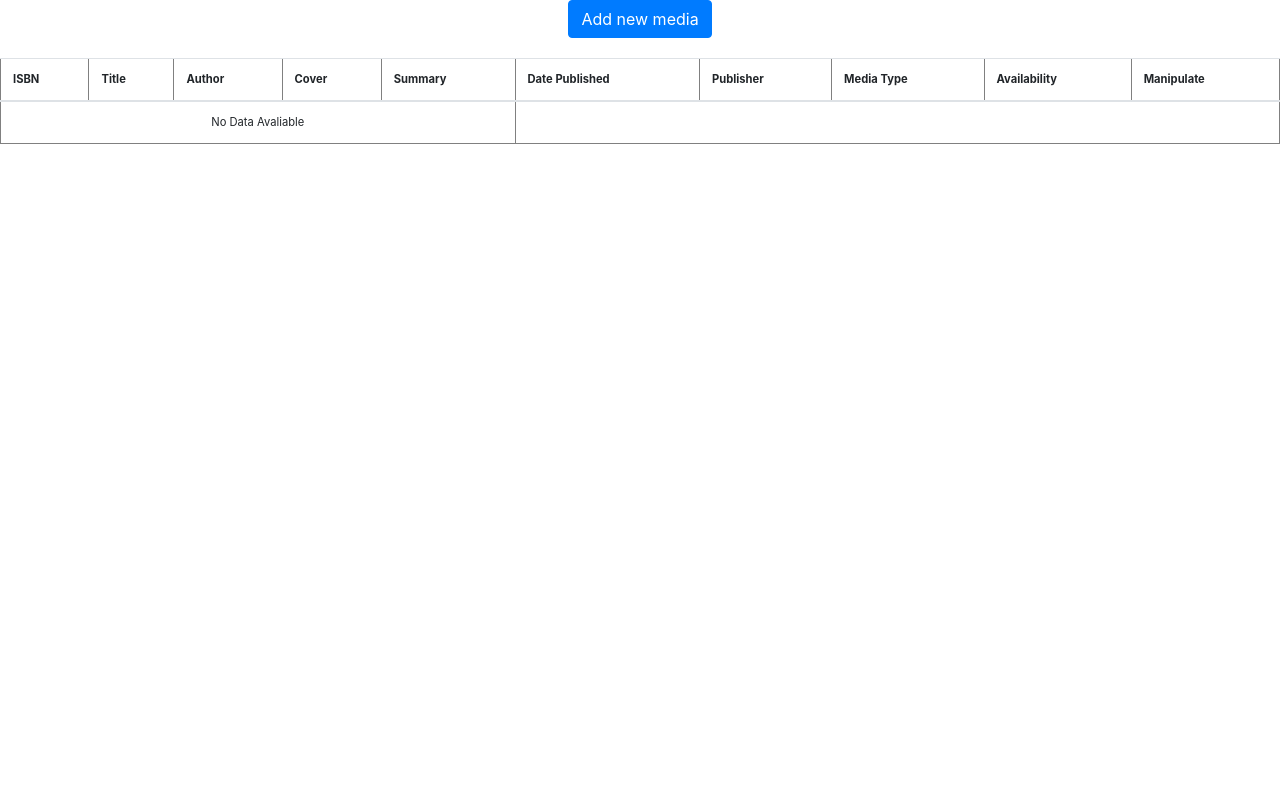
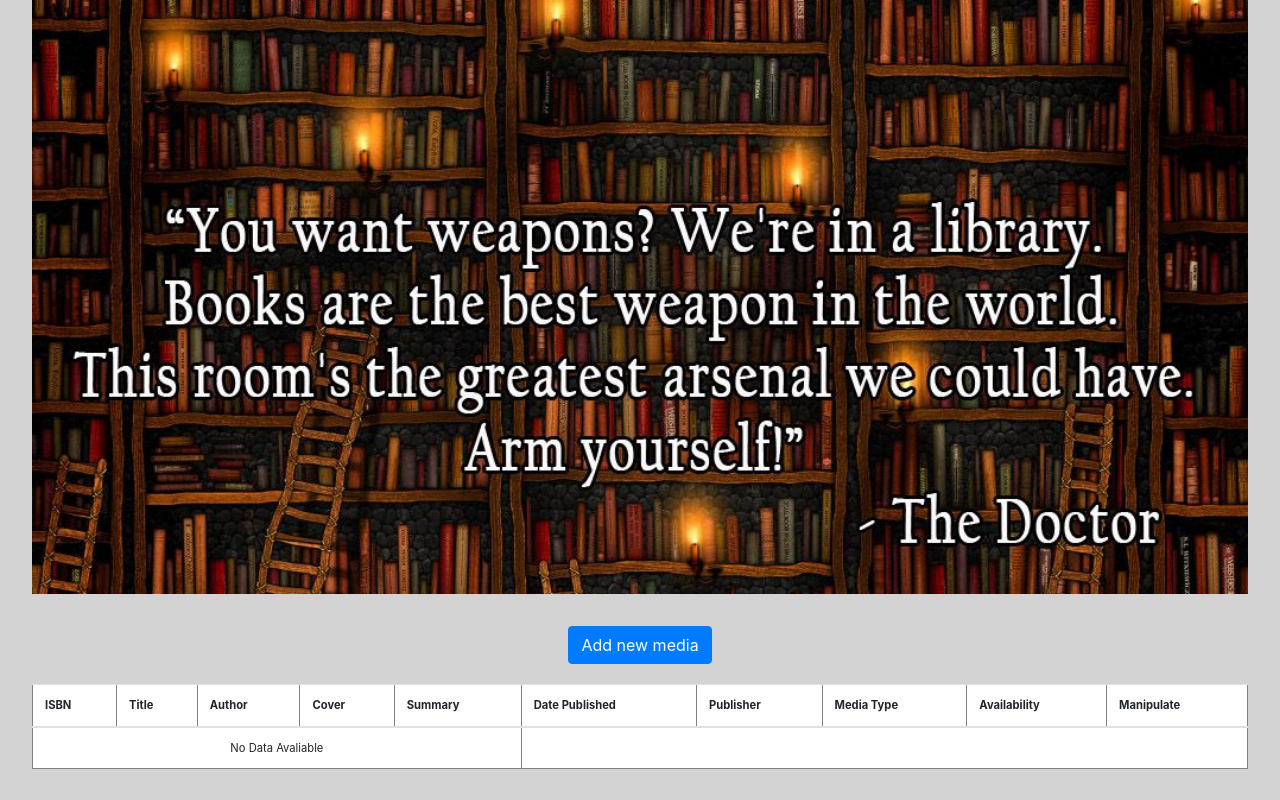
Before and after one commit to aliravn/CF-CR11-Valeria, a PHP site: page / in a window 1280 px wide. Run offline with PHP 8.4, Linux system fonts and the light colour scheme; data that the repository does not hold is empty.

Commit message:
add image tot he header of landing page

```diff
--- a/css/style.css
+++ b/css/style.css
@@ -1,5 +1,7 @@
 body {
 	margin: 0 auto;
+	width: 95%;
+	background-color: lightgrey;
 }
 
 .page-wrapper {
@@ -12,6 +14,7 @@ table {
 	width: 100%;
 	margin-top: 20px;
 	font-size: 0.7rem; /* can be changed, font-color not possible to change */
+	background-color: white;
 }
 
 .img-size {
@@ -89,3 +92,12 @@ table {
 .delete-page-button-container {
 	margin-top: 2rem;
 }
+
+header {
+	width: 100%;
+	margin-bottom: 2rem;
+}
+header > img {
+	width: 100%;
+	object-fit: cover;
+}
--- a/index.php
+++ b/index.php
@@ -13,7 +13,13 @@
 
 <body>
 
+
 <div class="page-wrapper">
+
+<header>
+	<img src="library1.jpg" alt="">
+</header>
+
 <a href="p_create.php"><button class="btn btn-primary" type="button">Add new media</button></a>
 
 <table  border="1" cellspacing= "0" cellpadding="0" class="table">
```
Also changed, not shown: library1.jpg (added).
